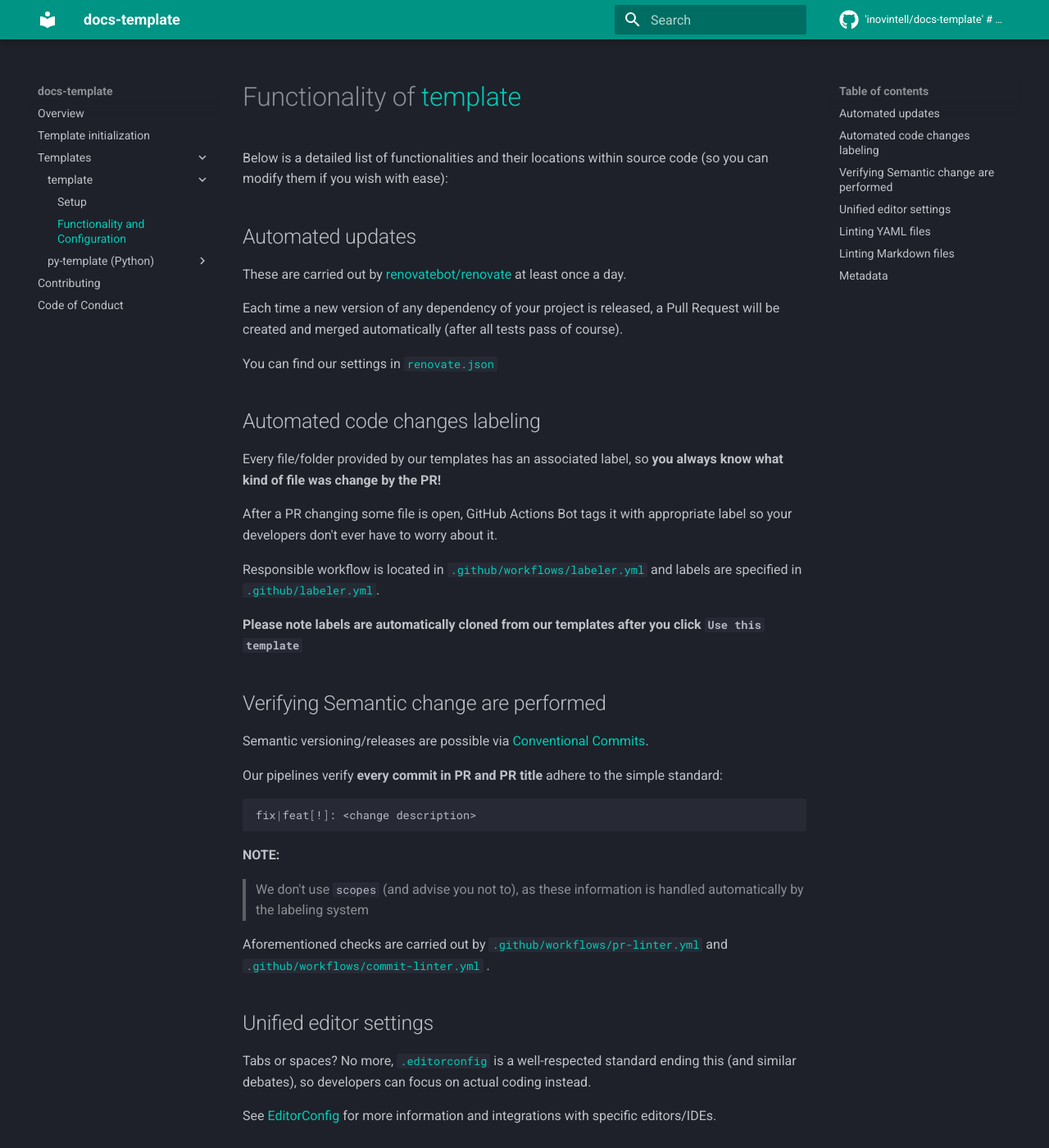
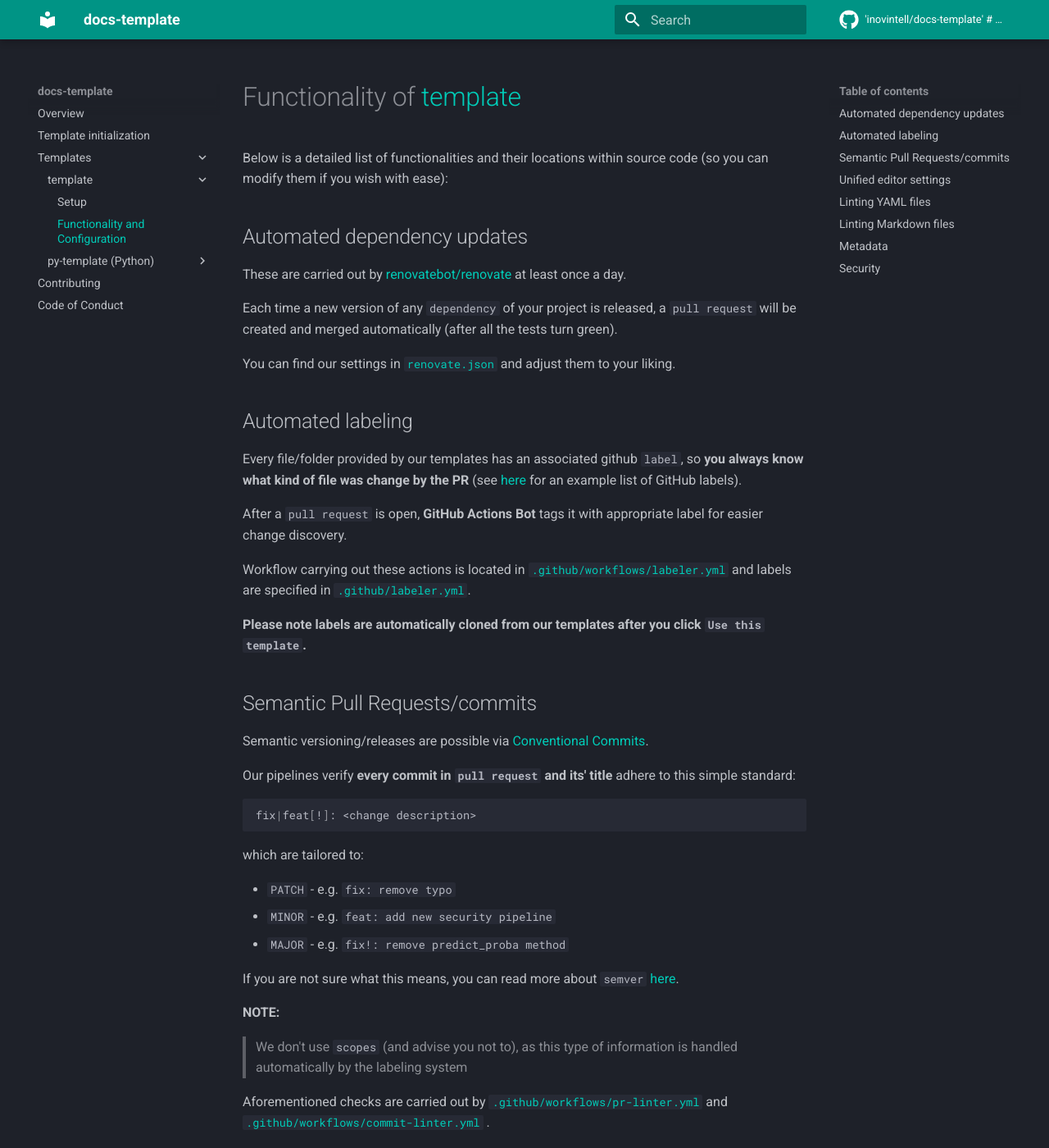
Before and after one commit to inovintell/docs-template, an MkDocs documentation site: the page built from docs/template/functionality.md, in a window 1280 px wide and 1400 px high. Shown: the whole window at 82% size. Built offline with MkDocs 1.6.1 and Material for MkDocs 9.7.7, drawn with Linux system fonts in a browser that asks for light colours; comment, search, counter and statistics services are not loaded; some of the changed text lies outside the part shown.

Commit message:
feat: add security section & improve wording (#12)

````diff
--- a/docs/template/functionality.md
+++ b/docs/template/functionality.md
@@ -3,52 +3,63 @@
 Below is a detailed list of functionalities and their locations
 within source code (so you can modify them if you wish with ease):
 
-## Automated updates
+## Automated dependency updates
 
 These are carried out by
 [renovatebot/renovate](https://github.com/renovatebot/renovate)
 at least once a day.
 
-Each time a new version of any dependency of your project is released,
-a Pull Request will be created and merged automatically (after
-all tests pass of course).
+Each time a new version of any `dependency` of your project is released,
+a `pull request` will be created and merged automatically (after
+all the tests turn green).
 
 You can find our settings in
 [`renovate.json`](https://github.com/inovintell/template/blob/main/renovate.json)
+and adjust them to your liking.
 
-## Automated code changes labeling
+## Automated labeling
 
-Every file/folder provided by our templates has an associated label,
-so __you always know what kind of file was change by the PR!__
+Every file/folder provided by our templates has an associated github `label`,
+so __you always know what kind of file was change by the PR__
+(see [here](https://github.com/inovintell/template/labels) for
+an example list of GitHub labels).
 
-After a PR changing some file is open, GitHub Actions Bot tags it
-with appropriate label so your developers don't ever have to worry
-about it.
+After a `pull request` is open, __GitHub Actions Bot__ tags it
+with appropriate label for easier change discovery.
 
-Responsible workflow is located in
+Workflow carrying out these actions is located in
 [`.github/workflows/labeler.yml`](https://github.com/inovintell/template/blob/main/.github/workflows/labeler.yml)
 and labels are specified in
 [`.github/labeler.yml`](https://github.com/inovintell/template/blob/main/.github/labeler.yml).
 
 __Please note labels are automatically cloned from our templates after you click
-`Use this template`__
+`Use this template`.__
 
-## Verifying Semantic change are performed
+## Semantic Pull Requests/commits
 
 Semantic versioning/releases are possible via
 [Conventional Commits](https://www.conventionalcommits.org/en/v1.0.0/).
 
-Our pipelines verify __every commit in PR and PR title__ adhere to the
-simple standard:
+Our pipelines verify __every commit in `pull request` and its' title__
+adhere to this simple standard:
 
 ```bash
 fix|feat[!]: <change description>
 ```
 
+which are tailored to:
+
+- `PATCH` - e.g. `fix: remove typo`
+- `MINOR` - e.g. `feat: add new security pipeline`
+- `MAJOR` - e.g. `fix!: remove predict_proba method`
+
+If you are not sure what this means, you can
+read more about `semver` [here](https://semver.org/).
+
 __NOTE:__
 
-> We don't use `scopes` (and advise you not to), as these information
-is handled automatically by the labeling system
+> We don't use `scopes` (and advise you not to), as this type of
+information is handled automatically by the labeling system
 
 Aforementioned checks are carried out by
 [`.github/workflows/pr-linter.yml`](https://github.com/inovintell/template/blob/main/.github/workflows/pr-linter.yml)
@@ -58,36 +69,39 @@
 
 ## Unified editor settings
 
-Tabs or spaces? No more,
+Tabs or spaces?
 [`.editorconfig`](https://github.com/inovintell/template/blob/main/.editorconfig)
-is a well-respected standard ending this (and similar debates), so
-developers can focus on actual coding instead.
+is a well-respected standard ending this debate, so
+developers can focus on actual coding instead with repository-wide
+defaults.
 
 See [EditorConfig](https://editorconfig.org/) for more information
 and integrations with specific editors/IDEs.
 
 ## Linting YAML files
 
-YAML can be written in plethora of ways, hence enforcing one standard
-seems to be beneficial.
+YAML might be written in a plethora of ways, hence enforcing one standard
+will improve readability across the codebase.
 
 Our settings of choice can be found in
 [`.yamllint.yml`](https://github.com/inovintell/template/blob/main/.yamllint.yml),
 but feel free to adjust them to your liking!
 
-If any `.yml` (or `.yaml`) file is changed by Pull Request, the following
+If any `.yml` (or `.yaml`) file is changed by `pull request`,
+the following workflow
 [`.github/workflows/yaml-linter.yml`](https://github.com/inovintell/template/blob/main/.github/workflows/yaml-linter.yml)
-is run which checks adherence to the aforementioned standard.
+is run which lints your code.
 
 ## Linting Markdown files
 
-Might be helpful during creating documentation, workflow responsible
+Helpful during documentation creation (like this one!), workflow responsible
 for it can be seen in
 [`.github/workflows/markdown-linter.yml`](https://github.com/inovintell/template/blob/main/.github/workflows/markdown-linter.yml)
+.
 
 ## Metadata
 
-Specifying your code standards and how to contribute is a nice
+Specifying your coding standards and how to contribute is a welcoming
 way to encourage others to participate in your project.
 
 We provide
@@ -95,3 +109,30 @@
 and
 [`CODE_OF_CONDUCT.md`](https://github.com/inovintell/template/blob/main/CODE_OF_CONDUCT.md)
 so you don't have to. :)
+
+## Security
+
+We provide various security functionalities, including, but not limited to
+[Supply Chain Attacks protection](https://learn.microsoft.com/en-us/microsoft-365/security/intelligence/supply-chain-malware?view=o365-worldwide)
+
+It is provided by
+[`stepsecurity/harder-runner`](https://github.com/step-security/harden-runner)
+open source projects for every action in the repository, for example:
+
+<!-- markdownlint-disable -->
+```
+- name: Harden Runner
+  uses: step-security/harden-runner@dd2c410b088af7c0dc8046f3ac9a8f4148492a95 # tag=v1.4.5
+  with:
+    egress-policy: block
+    allowed-endpoints: >
+      api.github.com:443
+      github.com:443
+```
+<!-- markdownlint-enable-->
+
+will block any outgoing connections from the workflow if the endpoints
+differ from the two specified.
+
+__Please note we are pinning actions by hashes of commits, which is another
+security measure__
````
Also changed, not shown: README.md (+2 -1 lines), docs/py-template/functionality.md (+32 -29 lines), docs/py-template/setup.md (+6 -3 lines), docs/template/setup.md (+1 -0 lines).
